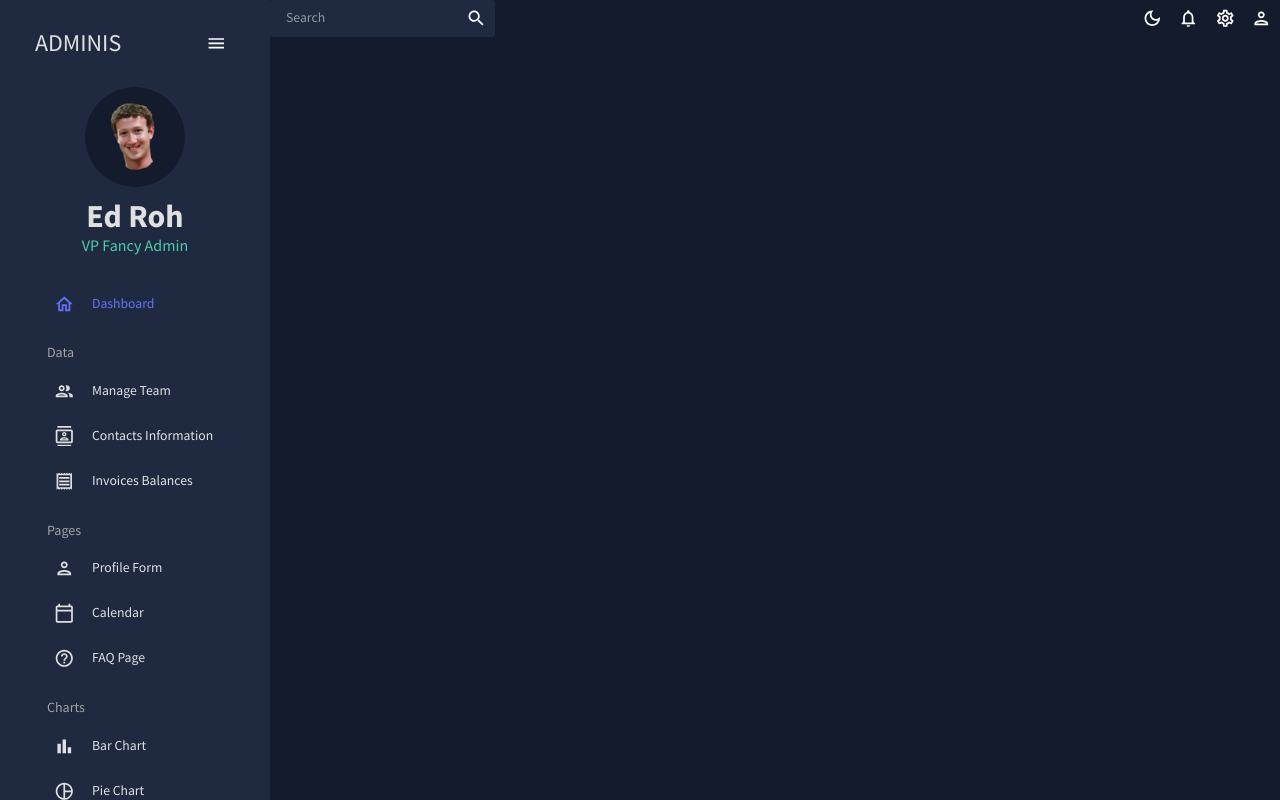
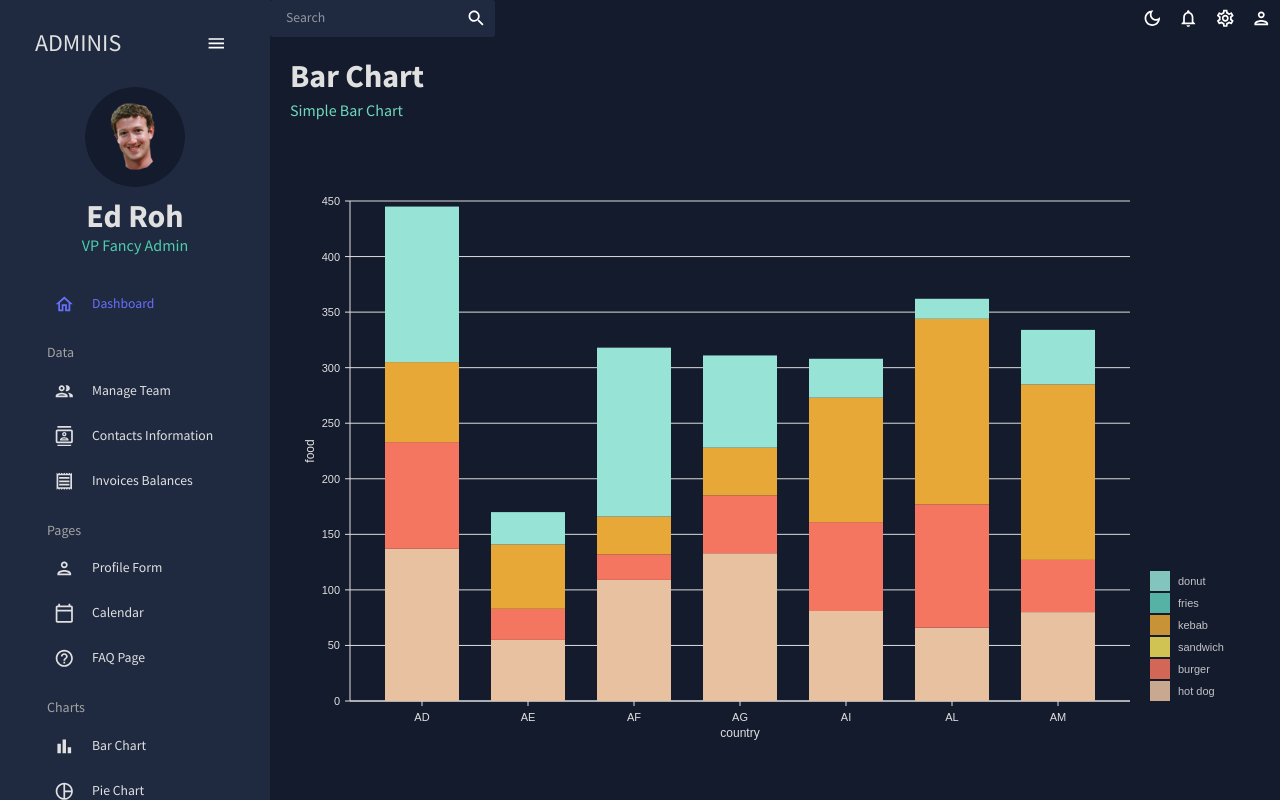
Before and after one commit to zzyhar/Dashboard-App, a React (Create React App) app: page /bar in a window 1280 px wide. Built offline with nearby package versions, Linux system fonts and the light colour scheme.

Commit message:
Bar Chart with Nivo Charts

```diff
--- a/src/App.js
+++ b/src/App.js
@@ -10,7 +10,7 @@
 import Form from "./scenes/form";
 import Calendar from "./scenes/calendar";
 import FAQ from "./scenes/faq";
-// import Bar from "./scenes/bar";
+import Bar from "./scenes/bar";
 // import Line from "./scenes/line";
 // import Pie from "./scenes/pie";
 // import Geography from "./scenes/geography";
@@ -33,7 +33,7 @@
               <Route path="/form" element={<Form />} />
               <Route path="/calendar" element={<Calendar />} />
               <Route path="/faq" element={<FAQ />} />
-              {/* <Route path="/bar" element={<Bar />} /> */}
+              <Route path="/bar" element={<Bar />} />
               {/* <Route path="/pie" element={<Pie />} /> */}
               {/* <Route path="/line" element={<Line />} /> */}
               {/* <Route path="/geography" element={<Geography />} /> */}
--- /dev/null
+++ b/src/components/BarChart.jsx
@@ -0,0 +1,130 @@
+import { useTheme } from "@mui/material";
+import { ResponsiveBar } from "@nivo/bar";
+import { tokens } from "../theme";
+import { mockBarData as data } from "../data/mockData";
+
+const BarChart = ({ isDashboard = false }) => {
+  const theme = useTheme();
+  const colors = tokens(theme.palette.mode);
+
+  return (
+    <ResponsiveBar
+      data={data}
+      theme={{
+        // added
+        axis: {
+          domain: {
+            line: {
+              stroke: colors.grey[100],
+            },
+          },
+          legend: {
+            text: {
+              fill: colors.grey[100],
+            },
+          },
+          ticks: {
+            line: {
+              stroke: colors.grey[100],
+              strokeWidth: 1,
+            },
+            text: {
+              fill: colors.grey[100],
+            },
+          },
+        },
+        legends: {
+          text: {
+            fill: colors.grey[100],
+          },
+        },
+      }}
+      keys={["hot dog", "burger", "sandwich", "kebab", "fries", "donut"]}
+      indexBy="country"
+      margin={{ top: 50, right: 130, bottom: 50, left: 60 }}
+      padding={0.3}
+      valueScale={{ type: "linear" }}
+      indexScale={{ type: "band", round: true }}
+      colors={{ scheme: "nivo" }}
+      defs={[
+        {
+          id: "dots",
+          type: "patternDots",
+          background: "inherit",
+          color: "#38bcb2",
+          size: 4,
+          padding: 1,
+          stagger: true,
+        },
+        {
+          id: "lines",
+          type: "patternLines",
+          background: "inherit",
+          color: "#eed312",
+          rotation: -45,
+          lineWidth: 6,
+          spacing: 10,
+        },
+      ]}
+      borderColor={{
+        from: "color",
+        modifiers: [["darker", "1.6"]],
+      }}
+      axisTop={null}
+      axisRight={null}
+      axisBottom={{
+        tickSize: 5,
+        tickPadding: 5,
+        tickRotation: 0,
+        legend: isDashboard ? undefined : "country", // changed
+        legendPosition: "middle",
+        legendOffset: 32,
+      }}
+      axisLeft={{
+        tickSize: 5,
+        tickPadding: 5,
+        tickRotation: 0,
+        legend: isDashboard ? undefined : "food", // changed
+        legendPosition: "middle",
+        legendOffset: -40,
+      }}
+      enableLabel={false}
+      labelSkipWidth={12}
+      labelSkipHeight={12}
+      labelTextColor={{
+        from: "color",
+        modifiers: [["darker", 1.6]],
+      }}
+      legends={[
+        {
+          dataFrom: "keys",
+          anchor: "bottom-right",
+          direction: "column",
+          justify: false,
+          translateX: 120,
+          translateY: 0,
+          itemsSpacing: 2,
+          itemWidth: 100,
+          itemHeight: 20,
+          itemDirection: "left-to-right",
+          itemOpacity: 0.85,
+          symbolSize: 20,
+          effects: [
+            {
+              on: "hover",
+              style: {
+                itemOpacity: 1,
+              },
+            },
+          ],
+        },
+      ]}
+      role="application"
+      barAriaLabel={function (e) {
+        return e.id + ": " + e.formattedValue + " in country: " + e.indexValue;
+      }}
+    />
+  );
+};
+
+export default BarChart;
--- /dev/null
+++ b/src/scenes/bar/index.jsx
@@ -0,0 +1,16 @@
+import { Box } from "@mui/material";
+import Header from "../../components/Header";
+import BarChart from "../../components/BarChart";
+
+const Bar = () => {
+  return (
+    <Box m="20px">
+      <Header title="Bar Chart" subtitle="Simple Bar Chart" />
+      <Box height="75vh">
+        <BarChart />
+      </Box>
+    </Box>
+  );
+};
+
+export default Bar;
```
